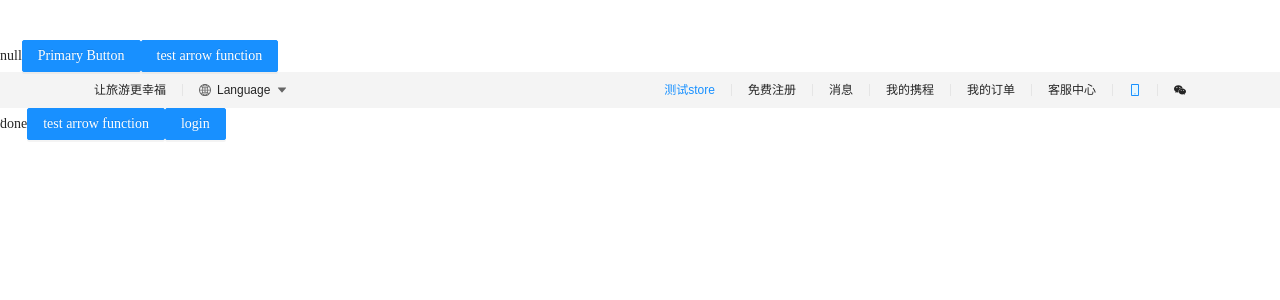
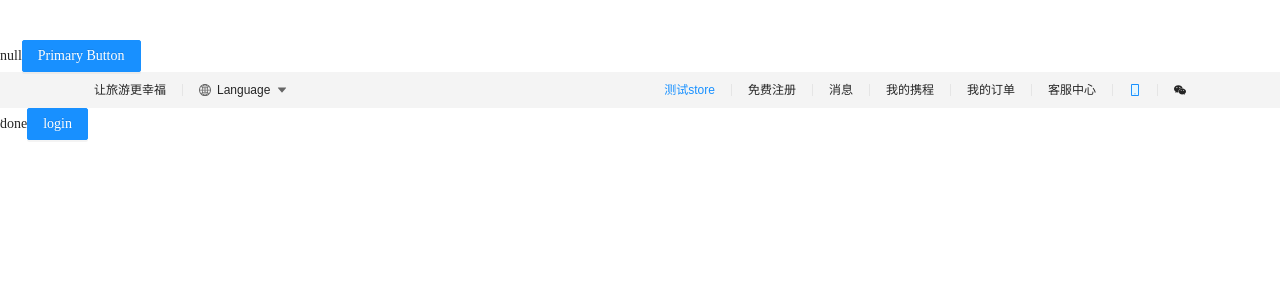
Before and after one commit to rwerplus/vision-vue-app, a React (Create React App) app in the folder romc-umi-app/: page / in a window 1280 px wide. Shown: the top 300 px of the page. Built offline with nearby package versions, Linux system fonts and the light colour scheme; a web font is replaced by a local one.

Commit message:
add  react-route 多模块调用mobx

```diff
--- a/romc-umi-app/config-overrides.js
+++ /dev/null
@@ -1,8 +0,0 @@
-module.exports = {
-  webpack:{
-    alias:{
-      //名称:路径
-      "@": resolve("src")
-    }
-  }
-};
--- a/romc-umi-app/package.json
+++ b/romc-umi-app/package.json
@@ -22,6 +22,7 @@
     "react": "^17.0.2",
     "react-dom": "^17.0.2",
     "react-i18next": "^11.10.0",
+    "react-router": "^6.0.2",
     "react-scripts": "4.0.3",
     "sass-loader": "^12.3.0",
     "typescript": "^4.1.2",
--- a/romc-umi-app/src/api/user.api.ts
+++ b/romc-umi-app/src/api/user.api.ts
@@ -1,12 +1,5 @@
 import axios from 'axios';
 
-export const login = (data: any) => axios.create({
-  method: 'POST',
-  data: data,
-  url: '/api/login'
-})
-export const getUserinfo = (data: any) => axios.create({
-  method: 'POST',
-  data: data,
-  url: '/api/userinfo'
-})
+export const login = (data: any) => axios.post('/api/login', data);
+
+export const getUserinfo = (data: any) => axios.post('/api/userinfo', data);
--- a/romc-umi-app/src/pages/HomePage/HomePage.tsx
+++ b/romc-umi-app/src/pages/HomePage/HomePage.tsx
@@ -7,24 +7,23 @@ import { Button, Layout as LayoutComp } from "antd";
 import Layout from "../Layout/Layout";
 import { useAppStore, useUserStore } from '../../store';
 import { observer } from "mobx-react";
-import { useDerivationLoginAction } from '../../store/modules/user.store';
 
 const HomePage: React.FC = observer(() => {
 
   const { Footer, Content } = LayoutComp;
 
-  const { getUsername, setUsername, resetUsername } = useUserStore();
+  const { getUsername, setUsername, dispatchUsernameAction } = useUserStore();
+  const { dispatchStatusAction } = useAppStore();
+
 
   const appStore = useAppStore();
   return <div className={style.home}>
     {getUsername}
     <Button onClick={() => setUsername('xxx')} type="primary">Primary Button</Button>
-    <Button onClick={() => resetUsername()} type="primary">test arrow function</Button>
     <HeaderComp />
 
     {appStore.status}
-    <Button onClick={() => appStore.derivationStatusAction("error")} type="primary">test arrow function</Button>
-    <Button onClick={() => useDerivationLoginAction({username: "ssss",password: "123456"})} type="primary">login</Button>
+    <Button type="primary" onClick={() => dispatchUsernameAction({ username: "ssss", password: "123456" }, dispatchStatusAction)}>login</Button>
 
 
     {/* <Content className={style.layout}>
--- a/romc-umi-app/src/setupProxy.js
+++ b/romc-umi-app/src/setupProxy.js
@@ -1,10 +1,9 @@
-const proxy = require('http-proxy-middleware');
 const { createProxyMiddleware } = require('http-proxy-middleware');
 
 module.exports = function (app) {
   app.use(
     '/api', createProxyMiddleware({
-      target: 'http://localhost:5000',
+      target: 'http://192.168.3.99:64399/',
       changeOrigin: true,
     })
   )
--- a/romc-umi-app/src/store/app.store.ts
+++ b/romc-umi-app/src/store/app.store.ts
@@ -9,14 +9,14 @@ export class AppStore {
   constructor() {
     makeAutoObservable(this, {
       status: observable,
-      derivationStatusAction: action.bound,
+      dispatchStatusAction: action.bound,
       message: observable,
 
     });
   }
-  derivationStatusAction(payload: STATUS) {
+  dispatchStatusAction(payload: STATUS) {
     this.status = payload;
   }
 }
 
-export const SOTRE_APP = 'appStore';
+export const STORE_APP = 'appStore';
--- a/romc-umi-app/src/store/index.ts
+++ b/romc-umi-app/src/store/index.ts
@@ -1,7 +1,7 @@
-import { SOTRE_APP, AppStore } from './app.store';
+import { STORE_APP, AppStore } from './app.store';
 import { createContext, useContext } from 'react';
 import { UserStore, STORE_USER } from './modules/user.store';
-import { configure } from 'mobx';
+import { configure, reaction } from 'mobx';
 
 configure({
   enforceActions: "always",
@@ -12,16 +12,21 @@ configure({
 })
 /**
  *
+ * 简化store之间的相关依赖
+ *callback实现Store之间的通信
+ */
+/**
+ *
  * @returns 所有store实例
  */
 function createStores() {
   return {
-    [SOTRE_APP]: new AppStore(),
+    [STORE_APP]: new AppStore(),
     [STORE_USER]: new UserStore(),
   };
 }
 /**
- * @type 获取所有的store
+ * @rootStore 获取所有的store
  */
 export const rootStore = createStores();
 export const StoresContext = createContext(rootStore);
--- a/romc-umi-app/src/store/modules/user.store.ts
+++ b/romc-umi-app/src/store/modules/user.store.ts
@@ -1,6 +1,5 @@
 import { login } from '../../api/user.api';
-import { runInAction, makeObservable } from 'mobx';
-import { useAppStore, useUserStore } from '..';
+import { runInAction, makeAutoObservable, action, computed, reaction } from 'mobx';
 
 export interface UserInfo {
   username: string;
@@ -11,49 +10,48 @@ export class UserStore {
   username: null | string = 'null';
 
   constructor() {
-    makeObservable(this, {}, { autoBind: true });
+    makeAutoObservable(this, {
+      dispatchUsernameAction: action.bound,
+      setUsername: action.bound,
+      getUsername: computed,
+    });
   }
 
   get getUsername() {
     return this.username;
   }
 
-  setUsername(username: string) {
+  setUsername = (username: string) => {
     this.username = username;
     console.log(this.username);
-  }
+  };
 
-  resetUsername() {
-    console.log(this);
-    this.username = 'resetUsername';
-  }
-
-  updateUsernameAction(payload: string) {
-    this.setUsername(payload);
-  }
-}
-
-export const store = new UserStore();
-
-export const STORE_USER = 'userStore';
-
-export const useDerivationLoginAction = async (payload: UserInfo) => {
-  const { updateUsernameAction } = useUserStore();
-  updateUsernameAction('');
-  const { derivationStatusAction } = useAppStore();
-  derivationStatusAction('pending');
+  /**
+   *
+   *
+   * @param {UserInfo} payload 传入的用户信息
+   * @param {Function} [cb] app中修改status的action
+   * @memberof UserStore
+   */
+  async dispatchUsernameAction(payload: UserInfo, cb?: Function) {
+    cb && cb('pending');
     try {
       const response: any = await login(payload);
+      console.log(response);
+
       if (response.status === 200) {
         runInAction(() => {
-        updateUsernameAction(response.username);
-        derivationStatusAction('done');
+          this.setUsername(response.username);
+          cb && cb('done');
         });
       } else {
       }
     } catch (e) {
       runInAction(() => {
-      derivationStatusAction('error');
+        cb && cb('error');
       });
     }
-};
+  }
+}
+
+export const STORE_USER = 'userStore';
```
Also changed, not shown: romc-umi-app/src/router/index.route.ts (added, +22 -0 lines), 1 other file (tests, documents, lock files or other folders). Lines whose indentation alone changed are shown as unchanged.
